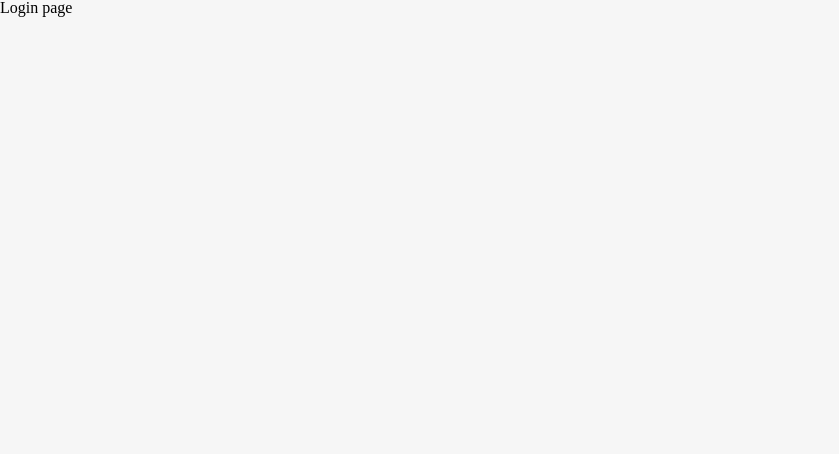
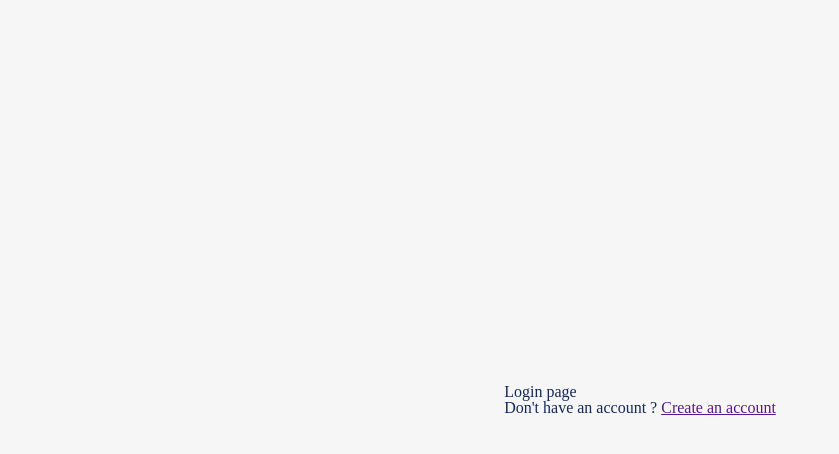
Before and after one commit to constantgillet/Projet-design-system, a React app in the folder client/: page / in a window 1280 px wide. Shown: the whole page, without its empty margins (0-839 px from the left). Built offline with nearby package versions, Linux system fonts and the light colour scheme.

Commit message:
🏗 Change project structure and move pages to folders

```diff
--- a/client/src/js/components/App.js
+++ b/client/src/js/components/App.js
@@ -1,8 +1,8 @@
 import React, { Component, useState } from 'react'
 import { Route, Switch, Router } from 'react-router-dom'
 
-import RegisterPage from '../pages/RegisterPage'
-import LoginPage from '../pages/LoginPage'
+import RegisterPage from '../pages/RegisterPage/RegisterPage'
+import LoginPage from '../pages/LoginPage/LoginPage'
 
 function App(props) {
 
--- a/client/src/js/pages/LoginPage.js
+++ /dev/null
@@ -1,15 +0,0 @@
-import React, {useEffect} from 'react'
-
-export default function LoginPage() {
-
-    //Component did mount
-    useEffect(() => {
-        document.title = 'Login'
-    }, [])
-
-    return (
-        <div>
-            <h1>Login page</h1>
-        </div>
-    )
-}
--- /dev/null
+++ b/client/src/js/pages/LoginPage/LoginPage.js
@@ -0,0 +1,20 @@
+import React, {useEffect} from 'react'
+import { Link } from 'react-router-dom'
+import './LoginPage.scss'
+
+export default function LoginPage() {
+
+    //Component did mount
+    useEffect(() => {
+        document.title = 'Login'
+    }, [])
+
+    return (
+        <main className="login-page">
+            <div className="auth-container">
+                <h1>Login page</h1>
+                <h2>Don't have an account ? <Link>Create an account</Link></h2>
+            </div>
+        </main>
+    )
+}
--- /dev/null
+++ b/client/src/js/pages/LoginPage/LoginPage.scss
@@ -0,0 +1,7 @@
+.login-page {
+    width: 100vw;
+    height: 100vh;
+    display: flex;
+    justify-content: center;
+    align-items: center;
+}
--- a/client/src/style/main.scss
+++ b/client/src/style/main.scss
@@ -5,4 +5,5 @@
 
 body {
     background: $secondary-10;
+    color: $dark;
 }
```
Also changed, not shown: client/src/js/pages/LogoutPage.js (deleted, +0 -20 lines), client/src/js/pages/RegisterPage/RegisterPage.js (renamed from client/src/js/pages/RegisterPage.js).
